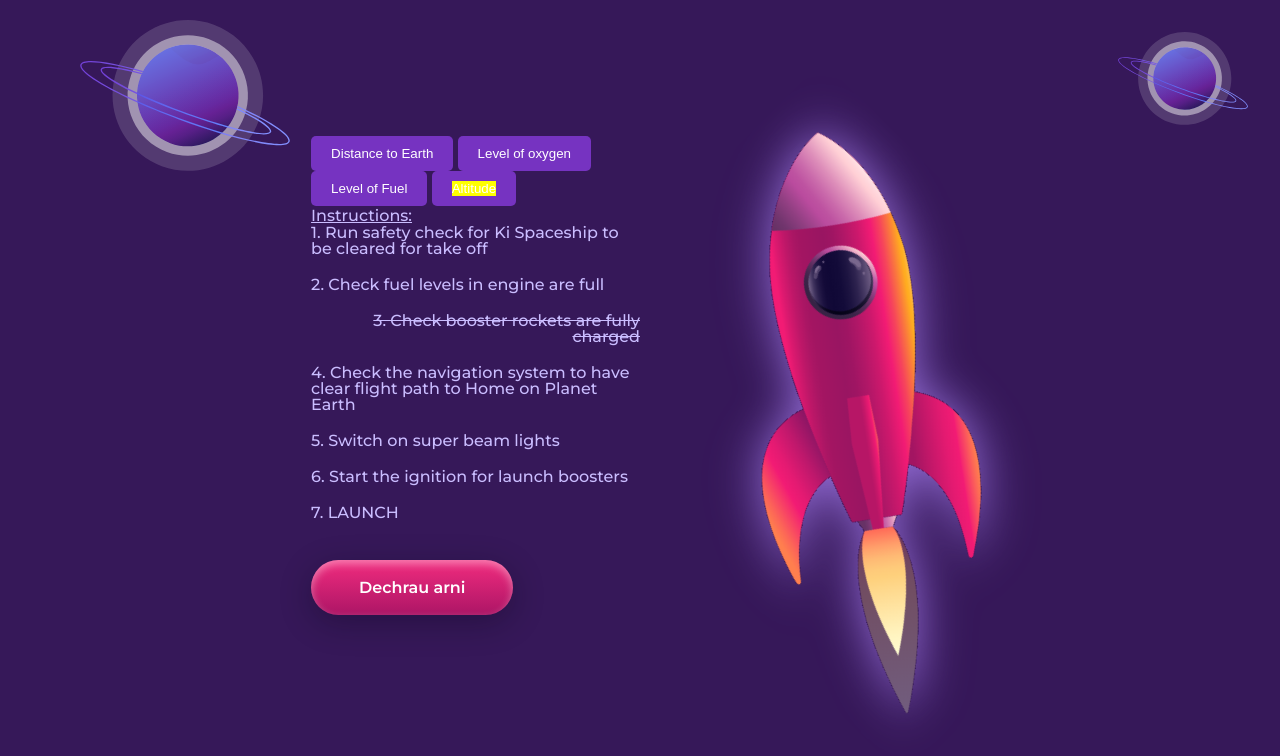
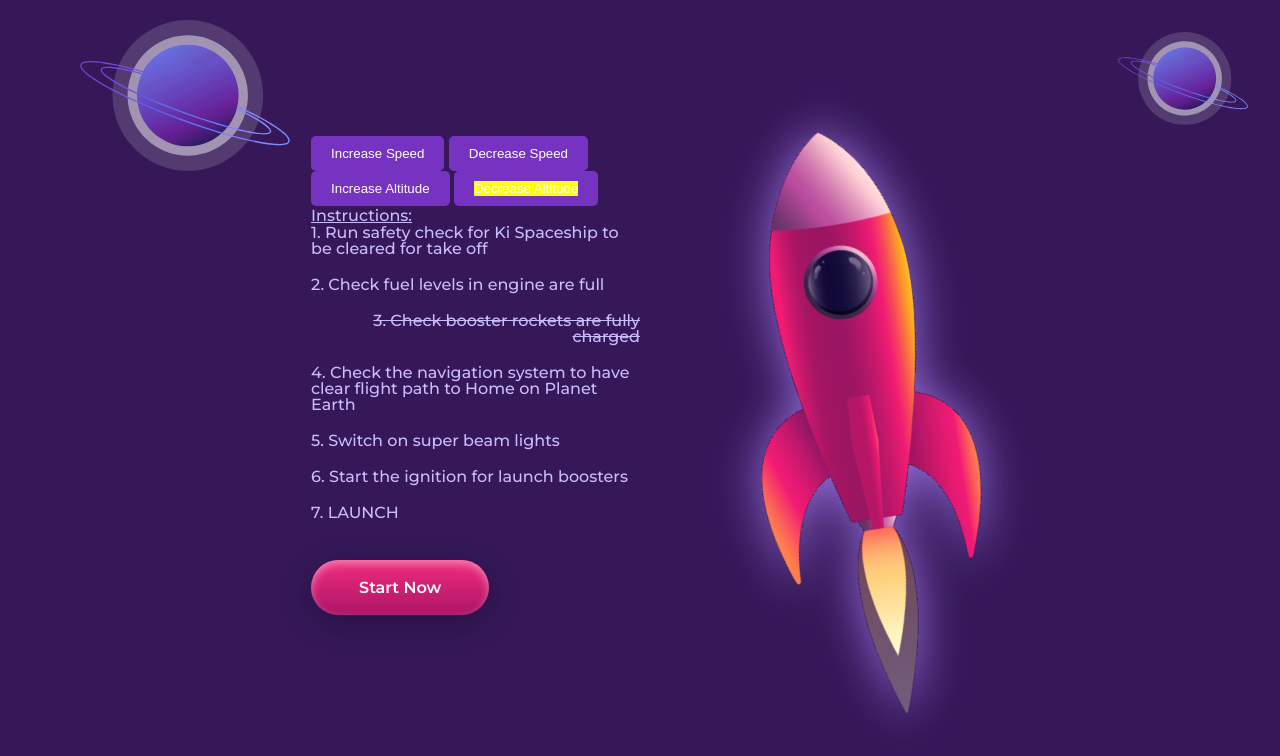
Before and after one commit to Ki-Reply-Uk/xchange24-game, a plain HTML site: page index.html in a window 1280 px wide. Drawn offline with Linux system fonts and the light colour scheme.

Commit message:
Adding multiple files

```diff
--- a/index.html
+++ b/index.html
@@ -19,10 +19,10 @@
          <section class="home">
             <div class="home_container container">
                <div class="home__content float_child">
-                  <button class="btn" onclick="increaseSpeed()">Distance to Earth</button>
-                  <button class="btn" onclick="decreaseSpeed()">Level of oxygen</button>
-                  <button class="btn" onclick="increaseAltitude()">Level of Fuel</button>
-                  <button class="btn1" onclick="decreaseAltitude()"><span class="highlight">Altitude</span></button>
+                  <button class="btn" onclick="increaseSpeed()">Increase Speed</button>
+                  <button class="btn" onclick="decreaseSpeed()">Decrease Speed</button>
+                  <button class="btn" onclick="increaseAltitude()">Increase Altitude</button>
+                  <button class="btn1" onclick="decreaseAltitude()"><span class="highlight">Decrease Altitude</span></button>
                   <ul> <span style="text-decoration: underline;">Instructions:</span>
                      <li class="home__description1">
                         1. Run safety check for Ki Spaceship to be cleared for take off
@@ -48,7 +48,7 @@
                   </ul>
                   <br>
                   <a href="javascript:alert('Welcome! Page is under construction!!')" class="home__button">
-                     Dechrau arni
+                     Start Now
                   </a>
                </div>
                <div class="home__images float_child">
```
